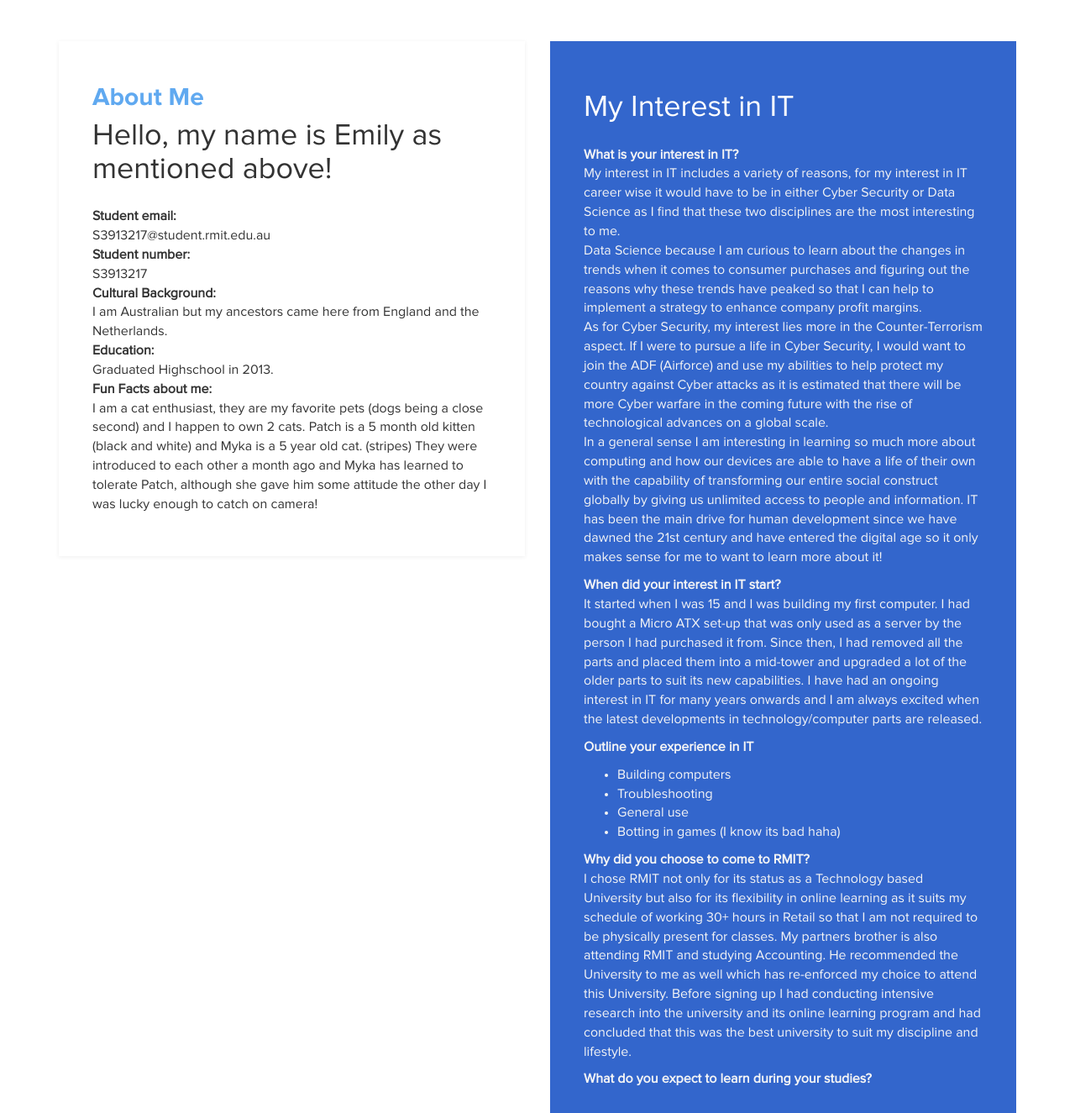
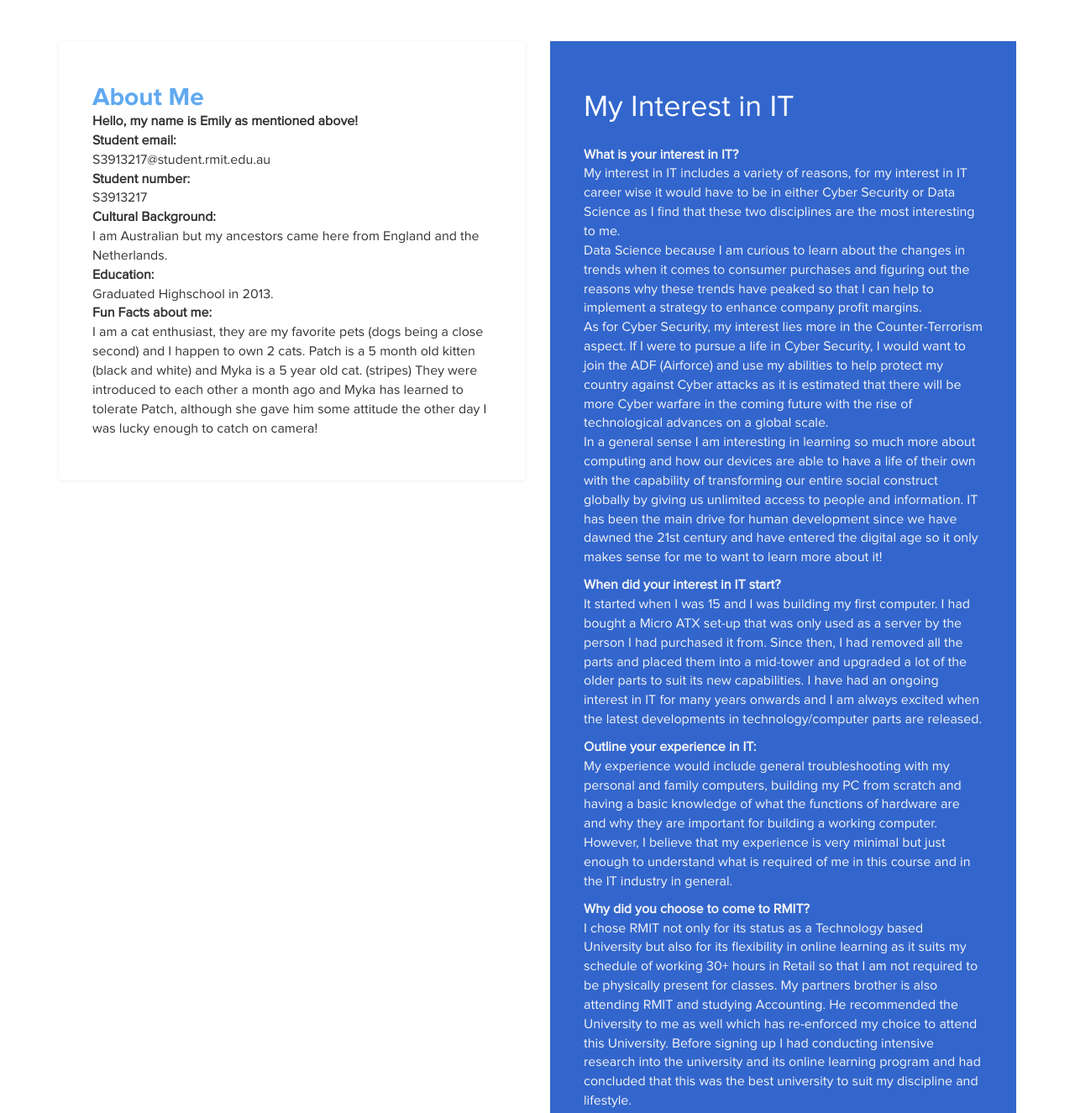
Before and after one commit to saibamouse/emilygfinal, a plain HTML site: page index.html in a window 1280 px wide. Shown: the part 1140-2465 px from the top of the page at 84% size. Drawn offline with Linux system fonts and the light colour scheme.

Commit message:
Update index.html

```diff
--- a/index.html
+++ b/index.html
@@ -45,7 +45,7 @@ http://www.templatemo.com/tm-467-easy-profile
 		<div class="col-md-6 col-sm-12">
 			<div class="about">
 				<h3 class="accent">About Me</h3>
-				<h2>Hello, my name is Emily as mentioned above!</h2>
+				<b>Hello, my name is Emily as mentioned above!</b>
 				<p><b>Student email:</b><br>S3913217@student.rmit.edu.au<br><b>Student number:</b><br>S3913217<br><b>Cultural Background:</b><br> I am Australian but my ancestors came here from England and the Netherlands.<br><b>Education:</b><br>Graduated Highschool in 2013.<br><b>Fun Facts about me:</b><br>I am a cat enthusiast, they are my favorite pets (dogs being a close second) and I happen to own 2 cats. Patch is a 5 month old kitten (black and white) and Myka is a 5 year old cat. (stripes) They were introduced to each other a month ago and Myka has learned to tolerate Patch, although she gave him some attitude the other day I was lucky enough to catch on camera!</p>
 			</div>
 		</div>
@@ -56,16 +56,12 @@ http://www.templatemo.com/tm-467-easy-profile
 As for Cyber Security, my interest lies more in the Counter-Terrorism aspect. If I were to pursue a life in Cyber Security, I would want to join the ADF (Airforce) and use my abilities to help protect my country against Cyber attacks as it is estimated that there will be more Cyber warfare in the coming future with the rise of technological advances on a global scale.<br>
 In a general sense I am interesting in learning so much more about computing and how our devices are able to have a life of their own with the capability of transforming our entire social construct globally by giving us unlimited access to people and information. IT has been the main drive for human development since we have dawned the 21st century and have entered the digital age so it only makes sense for me to want to learn more about it!</p>
 <p><b>When did your interest in IT start?</b><br>It started when I was 15 and I was building my first computer. I had bought a Micro ATX set-up that was only used as a server by the person I had purchased it from. Since then, I had removed all the parts and placed them into a mid-tower and upgraded a lot of the older parts to suit its new capabilities. I have had an ongoing interest in IT for many years onwards and I am always excited when the latest developments in technology/computer parts are released.</p>
-<p><b>Outline your experience in IT</b><br>
-	<ul>
-<li>Building computers</li>
-<li>Troubleshooting</li>
-<li>General use</li>
-<li>Botting in games (I know its bad haha)</li>
-</ul></p>
+<p><b>Outline your experience in IT:</b><br>
+My experience would include general troubleshooting with my personal and family computers, building my PC from scratch and having a basic knowledge of what the functions of hardware are and why they are important for building a working computer. However, I believe that my experience is very minimal but just enough to understand what is required of me in this course and in the IT industry in general.</p>
 <p><b>Why did you choose to come to RMIT?</b><br>
 	I chose RMIT not only for its status as a Technology based University but also for its flexibility in online learning as it suits my schedule of working 30+ hours in Retail so that I am not required to be physically present for classes. My partners brother is also attending RMIT and studying Accounting. He recommended the University to me as well which has re-enforced my choice to attend this University. Before signing up I had conducting intensive research into the university and its online learning program and had concluded that this was the best university to suit my discipline and lifestyle.</p>
 <p><b>What do you expect to learn during your studies?</b><br>
+	I expect to learn about the fundamentals of IT and explore the reasons why IT is important to our society on a global scale. I will expect to learn the history of IT and how IT has progressed to what it is today. I will be learning basic technical IT skills such as learning the basics of HTML coding to help me to advance my knowledge for coding in general. Furthermore, I hope to learn about the different career streams in IT so I have a better understanding of what I will want to become after my degree is finished.</p>
 
 
 			</div>
```
